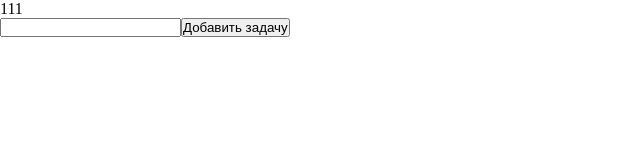
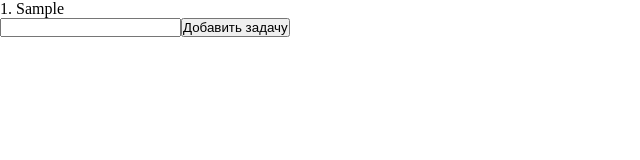
Before and after one commit to zcxcode/TaskHelper, a React (Create React App) app: page / in a window 1280 px wide. Both pictures are taken after typing "Sample" into the empty fields and a click on the button "Добавить задачу". Shown: the top 160 px of the page, without its empty margins (0-640 px from the left). Built offline with nearby package versions, Linux system fonts and the light colour scheme; the HTML template or start-up script is replaced by a standard one.

Commit message:
render tasks

```diff
--- a/src/App.tsx
+++ b/src/App.tsx
@@ -3,15 +3,19 @@ import "./App.scss";
 import Button from "./components/Button";
 import List from "./components/List";
 
+export interface TaskItem {
+  text: string,
+  done: boolean,
+  id: number
+}
+
 function App() {
   // Основной стейт таск листа.
-  const [getTodos, setTodos] = useState<string[]>([]);
-
-  console.log(getTodos);
+  const [getTodos, setTodos] = useState<TaskItem[]>([]);
 
   return (
     <div className="App">
-      <List />
+      <List list={getTodos} />
       <Button setList={setTodos}/>
     </div>
   );
--- a/src/components/Button/Button.tsx
+++ b/src/components/Button/Button.tsx
@@ -19,15 +19,22 @@ const Button = ({ setList }: ButtonProps) => {
   const clickButton = (
     e: React.MouseEvent<HTMLButtonElement, MouseEvent>
   ): void => {
-    setList((prev: string[]) => [...prev, input]);
+    const newTask = {
+      text: input,
+      done: false,
+      id: Math.random()
+    };
+    setList((prev: string[]) => [...prev, newTask]);
     setInput("");
   };
 
   return (
-    <>
+    <form className="form" onSubmit={(e) => e.preventDefault()}>
       <input className="input" onChange={changeInput} value={input} />
-      <button onClick={clickButton}>{buttonText}</button>
-    </>
+      <button className="button" onClick={clickButton}>
+        {buttonText}
+      </button>
+    </form>
   );
 };
 
--- a/src/components/List/List.tsx
+++ b/src/components/List/List.tsx
@@ -1,13 +1,20 @@
-import { useState, useEffect } from "react";
-import ListScripts from "./scripts";
+import Task from "../Task";
+import { TaskItem } from "../../App";
 
 interface ListProps {
-  list: string[];
-  setList: Function;
+  list: TaskItem[];
 }
 
-const List = () => {
-  return <div className="list">111</div>;
+const List = ({ list }: ListProps) => {
+  let count = 1;
+
+  return (
+    <ul className="list">
+      {list.map((i) => {
+        return <Task counter={count++} task={i} />;
+      })}
+    </ul>
+  );
 };
 
 export default List;
--- /dev/null
+++ b/src/components/Task/Task.tsx
@@ -0,0 +1,16 @@
+import { TaskItem } from "../../App";
+
+interface TextProps {
+  counter: number;
+  task: TaskItem;
+}
+
+const Task = ({ counter, task }: TextProps) => {
+  return (
+    <li className={task.done === false ? "InProgress" : "Done"}>
+      {counter}. {task.text}
+    </li>
+  );
+};
+
+export default Task;
--- /dev/null
+++ b/src/components/Task/index.ts
@@ -0,0 +1,3 @@
+import Task from "./Task";
+
+export default Task;
```
Also changed, not shown: src/components/List/scripts.ts (deleted, +0 -11 lines).
